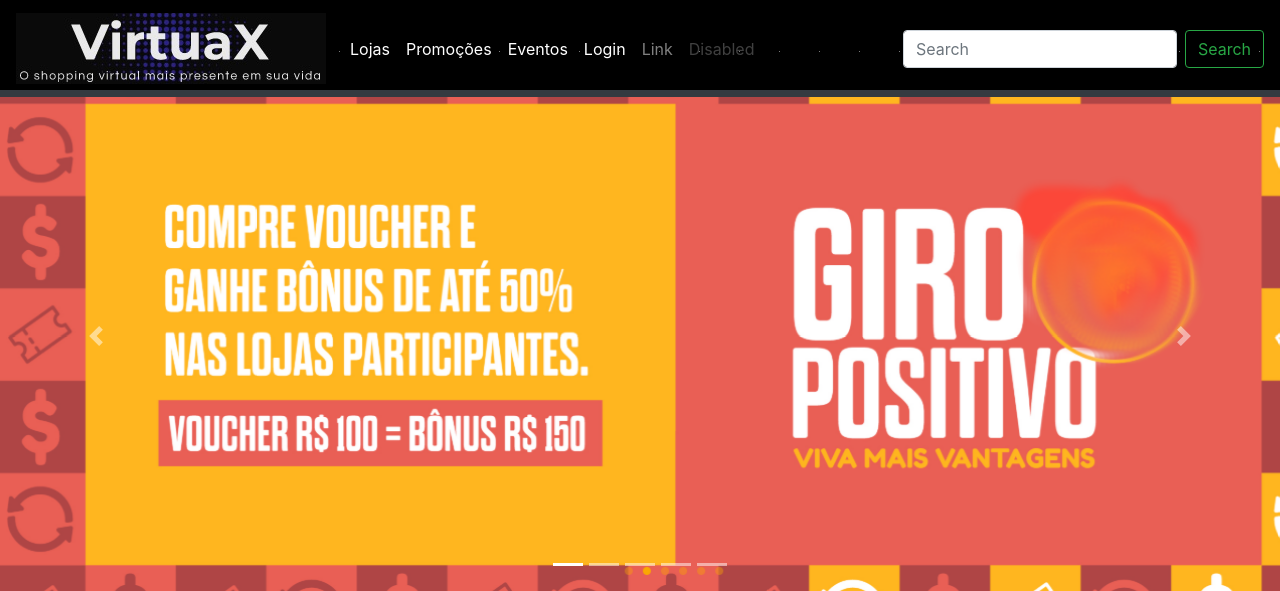
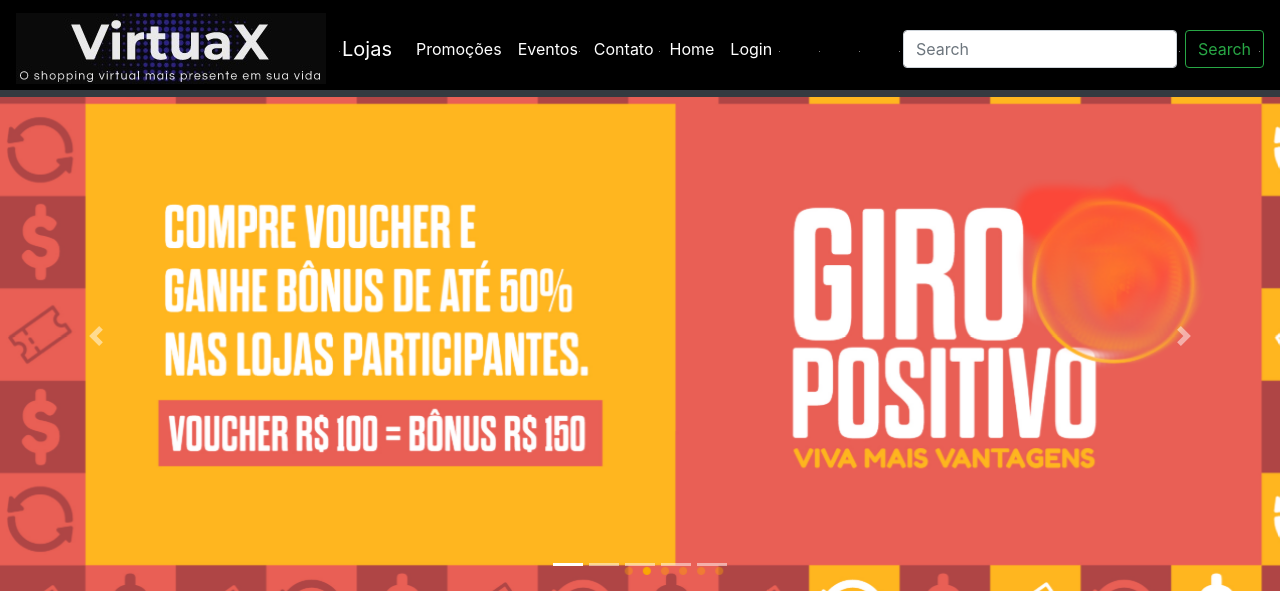
Before and after one commit to maildaltontavares/crudPHP, a PHP site: page /crudphp/view/index.php in a window 1280 px wide. Shown: the top 591 px of the page. Run offline with PHP 8.4, Linux system fonts and the light colour scheme.

Commit message:
09082020d

```diff
--- a/view/menuHome.php
+++ b/view/menuHome.php
@@ -3,7 +3,9 @@
 
   <nav class="navbar navbar-expand-md navbar-dark fixed-top bg-dark" style="  background-image: url('Preto2.png');
   background-repeat: repeat-x; background-color: #000; ">
-    <a class="navbar-brand" href="index.php"><img src="LogoVirtuaX4.png"></a>
+
+    <a class="navbar-brand" href="index.php"><img src="LogoVirtuaX4.png"> </a>
+    <a class="navbar-brand" href="#">Lojas </a>
     <button class="navbar-toggler" type="button" data-toggle="collapse" data-target="#navbarCollapse" aria-controls="navbarCollapse" aria-expanded="false" aria-label="Toggle navigation">
     <span class="navbar-toggler-icon"></span>
     </button>
@@ -11,31 +13,24 @@
     <div class="collapse navbar-collapse" id="navbarCollapse">
       <ul class="navbar-nav mr-auto">
         <li class="nav-item active">
-          <a class="nav-link" href="#">Lojas <span class="sr-only">(current)</span></a>
+          <a class="nav-link" href="#">Promoções <span class="sr-only">(current)</span></a>
         </li>
 
         <li class="nav-item active">
-          <a class="nav-link" href="#">Promoções <span class="sr-only"> </span></a>
-        </li>
-
-        <li class="nav-item active">
-          <a class="nav-link" href="#">Eventos <span class="sr-only"> </span></a>
+          <a class="nav-link" href="#">Eventos <span class="sr-only">(current)</span></a>
         </li>
 
 
         <li class="nav-item active">
-          <a class="nav-link" href="login.php">Login <span class="sr-only"> </span></a>
+          <a class="nav-link" href="#">Contato <span class="sr-only"> </span></a>
         </li>
 
+        <li class="nav-item active">
+          <a class="nav-link" href="Index.php">Home <span class="sr-only"> </span></a>
+        </li>
 
-
-
-
-        <li class="nav-item">
-          <a class="nav-link" href="#">Link</a>
-        </li>
-        <li class="nav-item">
-          <a class="nav-link disabled" href="#" tabindex="-1" aria-disabled="true">Disabled</a>
+        <li class="nav-item active">
+          <a class="nav-link" href="login.php">Login <span class="sr-only"> </span></a>
         </li>
 
 
```
